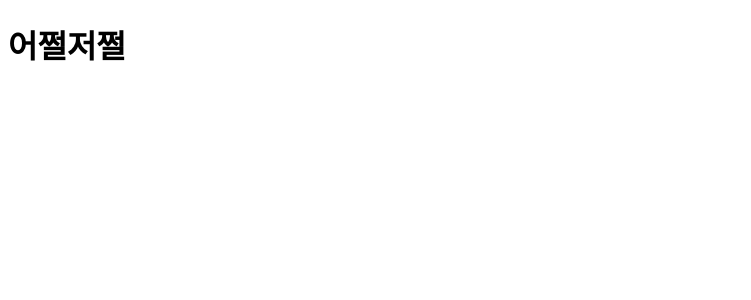
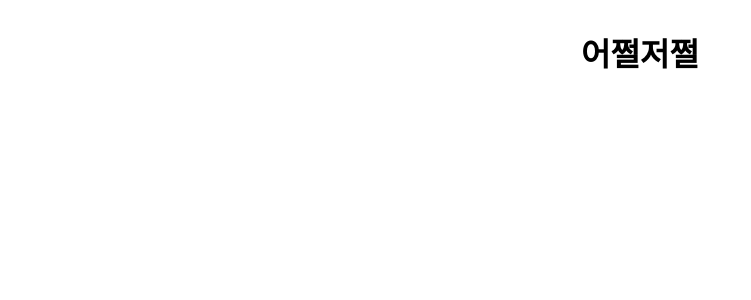
Before and after one commit to Soft-Gallery/issue-management-frontEnd, a React (Create React App) app: page / in a window 1280 px wide. Shown: the top 300 px of the page, without its empty margins (0-751 px from the left). Built offline with nearby package versions, Linux system fonts and the light colour scheme.

Commit message:
config. AdminPage 생성 및, 기본 라우팅 설정

```diff
--- a/src/App.js
+++ /dev/null
@@ -1,9 +0,0 @@
-function App() {
-  return (
-    <div>
-      <h1>어쩔저쩔</h1>
-    </div>
-  );
-}
-
-export default App;
--- a/src/index.tsx
+++ b/src/index.tsx
@@ -1,10 +1,11 @@
 import React from 'react';
 import ReactDOM from 'react-dom';
-import App from './App';
+import { RouterProvider } from 'react-router-dom';
+import router from './router';
 
 ReactDOM.render(
     <React.StrictMode>
-        <App />
+      <RouterProvider router={router} />
     </React.StrictMode>,
     document.getElementById('root')
 );
--- /dev/null
+++ b/src/pages/AdminPage.tsx
@@ -0,0 +1,10 @@
+import { useNavigate } from "react-router-dom";
+import React from 'react';
+
+const AdminPage = () => {
+  const navigate = useNavigate();
+
+  return <div><h1>어쩔저쩔</h1></div>;
+};
+
+export default AdminPage;
--- /dev/null
+++ b/src/router.tsx
@@ -0,0 +1,21 @@
+import { createBrowserRouter } from "react-router-dom";
+import Layout from './shared/components/Layout/Layout';
+import React from 'react';
+import AdminPage from './pages/AdminPage';
+
+const router = createBrowserRouter([
+  {
+    path: "/",
+    element: (
+      <Layout />
+    ),
+    children: [
+      {
+        index: true,
+        element: <AdminPage />,
+      },
+    ],
+  },
+]);
+
+export default router;
--- /dev/null
+++ b/src/shared/components/Layout/Layout.tsx
@@ -0,0 +1,23 @@
+import { Outlet } from 'react-router-dom';
+import styled from 'styled-components';
+
+const Layout = () => {
+  return (
+    <>
+      <LayoutContainer>
+        <Outlet />
+      </LayoutContainer>
+    </>
+  );
+};
+
+export default Layout;
+
+const LayoutContainer = styled.main`
+  display: flex;
+  flex-direction: column;
+  align-items: center;
+
+  width: 100%;
+  min-height: 100vh;
+`;
```
